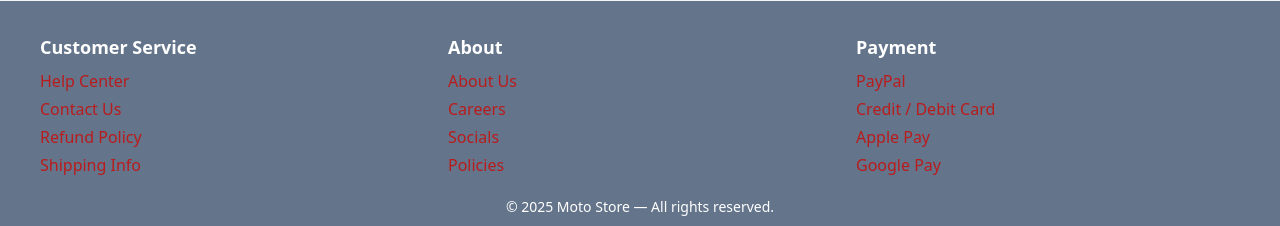
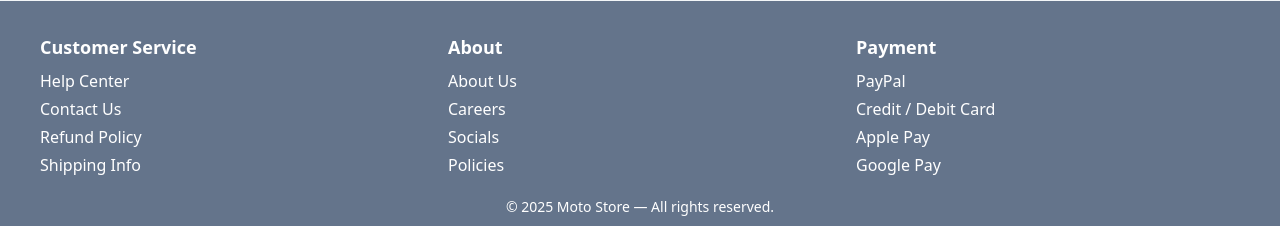
Before and after one commit to KemuelPaez/moto-market, a React (Vite) app: page / in a window 1280 px wide. Shown: the part 2263-2489 px from the top of the page. Built offline with nearby package versions, Linux system fonts and the light colour scheme.

Commit message:
Replaced dark theme pallete, fix footer light mode

```diff
--- a/src/components/Footer.jsx
+++ b/src/components/Footer.jsx
@@ -18,16 +18,16 @@ export default function Footer() {
 					<h4 className="mb-2 text-lg font-bold">Customer Service</h4>
 					<ul className="list-none p-0 m-0 mt-2">
 						<li className="mb-1">
-							<a href="#" className="text-accent no-underline">Help Center</a>
+							<a href="#" className="text-white no-underline hover:text-accent">Help Center</a>
 						</li>
 						<li className="mb-1">
-							<a href="#" className="text-accent no-underline">Contact Us</a>
+							<a href="#" className="text-white no-underline hover:text-accent">Contact Us</a>
 						</li>
 						<li className="mb-1">
-							<a href="#" className="text-accent no-underline">Refund Policy</a>
+							<a href="#" className="text-white no-underline hover:text-accent">Refund Policy</a>
 						</li>
 						<li className="mb-1">
-							<a href="#" className="text-accent no-underline">Shipping Info</a>
+							<a href="#" className="text-white no-underline hover:text-accent">Shipping Info</a>
 						</li>
 					</ul>
 				</div>
@@ -37,16 +37,16 @@ export default function Footer() {
 					<h4 className="mb-2 text-lg font-bold">About</h4>
 					<ul className="list-none p-0 m-0 mt-2">
 						<li className="mb-1">
-							<a href="#" className="text-accent no-underline">About Us</a>
+							<a href="#" className="text-white no-underline hover:text-accent">About Us</a>
 						</li>
 						<li className="mb-1">
-							<a href="#" className="text-accent no-underline">Careers</a>
+							<a href="#" className="text-white no-underline hover:text-accent">Careers</a>
 						</li>
 						<li className="mb-1">
-							<a href="#" className="text-accent no-underline">Socials</a>
+							<a href="#" className="text-white no-underline hover:text-accent">Socials</a>
 						</li>
 						<li className="mb-1">
-							<a href="#" className="text-accent no-underline">Policies</a>
+							<a href="#" className="text-white no-underline hover:text-accent">Policies</a>
 						</li>
 					</ul>
 				</div>
@@ -56,16 +56,16 @@ export default function Footer() {
 					<h4 className="mb-2 text-lg font-bold">Payment</h4>
 					<ul className="list-none p-0 m-0 mt-2">
 						<li className="mb-1">
-							<span className="text-accent">PayPal</span>
+							<a href="#" className="text-white  hover:text-accent ">PayPal</a>
 						</li>
 						<li className="mb-1">
-							<span className="text-accent">Credit / Debit Card</span>
+							<a href="#" className="text-white  hover:text-accent ">Credit / Debit Card</a>
 						</li>
 						<li className="mb-1">
-							<span className="text-accent">Apple Pay</span>
+							<a href="#" className="text-white  hover:text-accent ">Apple Pay</a>
 						</li>
 						<li className="mb-1">
-							<span className="text-accent">Google Pay</span>
+							<a href="#" className="text-white  hover:text-accent ">Google Pay</a>
 						</li>
 					</ul>
 				</div>
--- a/src/index.css
+++ b/src/index.css
@@ -27,15 +27,15 @@
 
 /* Dark theme overrides (applied when .dark is present on <html>) */
 .dark {
-  --color-background: #071025;
-  --color-surface: #071826;
-  --color-text: #e6eef8;
-  --color-muted: #94a3b8;
-  --color-primary: #06b6d4;
-  --color-accent: #fb7185;
-  --color-secondary: #0b1220;
-  --shadow-color: rgba(0,0,0,0.6);
-  --focus-ring: rgba(6,182,212,0.12);
+  --color-background: #0d1321;   /* deep navy background */
+  --color-surface:    #1d2d44;   /* sections / cards */
+  --color-text:       #f0ebd8;   /* warm light text */
+  --color-muted:      #748cab;   /* muted text / secondary */
+  --color-primary:    #3e5c76;   /* primary actions (deep sea teal) */
+  --color-accent:     #748cab;   /* accent / badges (using muted blue) */
+  --color-secondary:  #1d2d44;   /* secondary bar / subtle surfaces */
+  --shadow-color:     rgba(2,6,23,0.6);
+  --focus-ring:       rgba(62,92,118,0.18); /* primary-based focus ring */
 }
 
 /* Base element styles so variables apply broadly */
```
